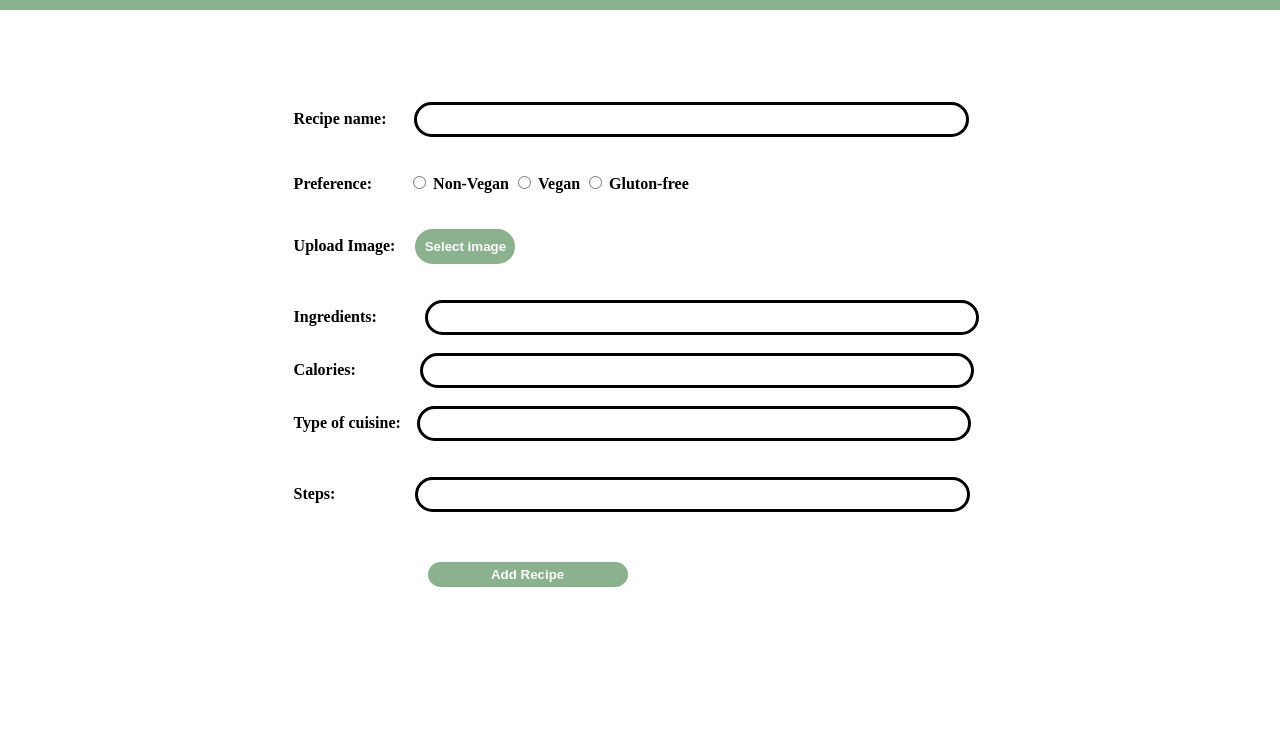
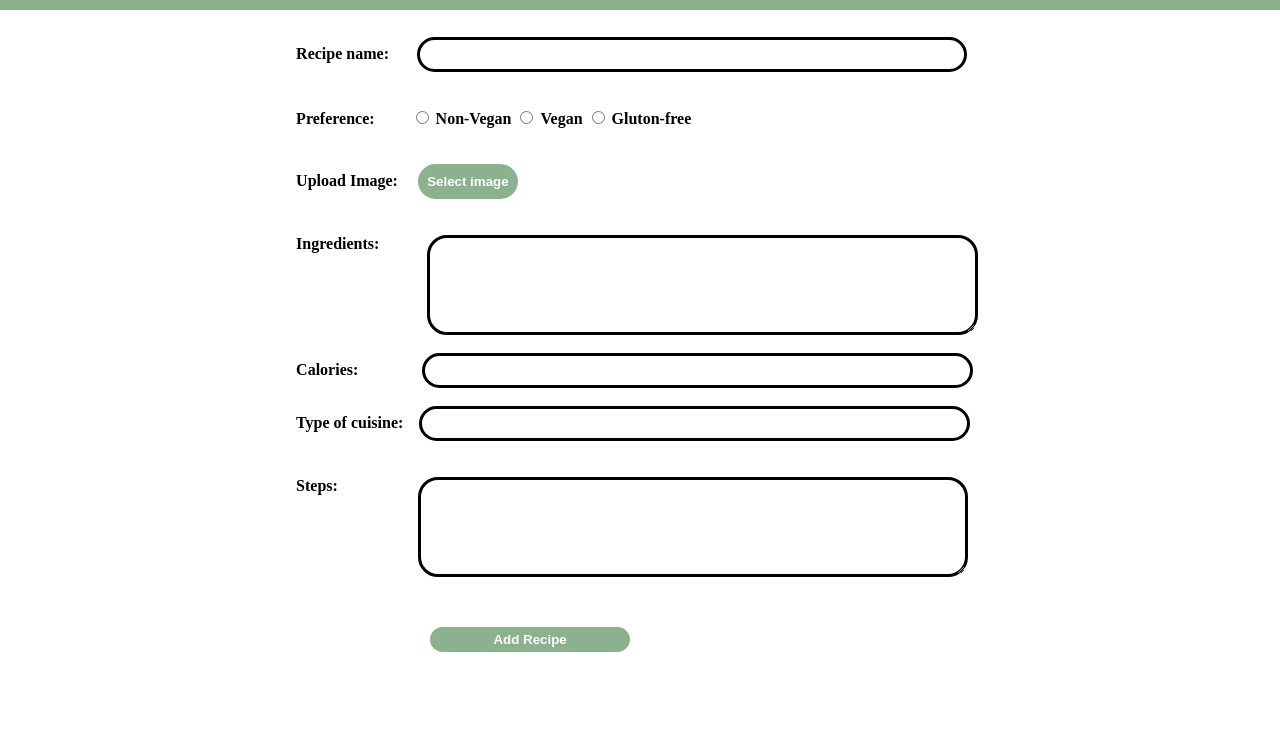
Before and after one commit to Group-Project-CP317/Weekly-Recipe-Generator, a Django app: page /create-recipe in a window 1280 px wide. Shown: the part 80-810 px from the top of the page. Run offline with Django 4.2, Linux system fonts and the light colour scheme.

Commit message:
updated create recipe

```diff
--- a/app/static/main.css
+++ b/app/static/main.css
@@ -428,7 +428,30 @@ h3 {
     color: #ffffff;
 }
 
+.add-recipe-button:hover {
+    cursor: pointer;
+}
+
 .tab{
     display:inline-block;
     margin-left: 40px;
 }
+
+.inputField-steps {
+    height: 100px;
+    vertical-align: text-top;
+    padding: 1%;
+    text-align: left;
+}
+
+.inputField-ingredients {
+    height: 100px;
+    vertical-align: text-top;
+    padding: 1%;
+    text-align: left;
+}
+
+.inputField-recipe{
+    text-align: left;
+    padding-left: 1%;
+}
--- a/app/templates/create-recipe.html
+++ b/app/templates/create-recipe.html
@@ -10,35 +10,35 @@
     <form method="POST">
         {% csrf_token %}
         <label for ="Rname"><b>Recipe name:</b>&emsp;&ensp;</label>
-        <input type="text" id="rname" name="name" class="inputField"><br><br><br>
+        <input type="text" id="rname" name="name" class="inputField inputField-recipe"><br><br><br>
 
         <label for ="Preference"><b>Preference:  </b>&emsp;&ensp;&nbsp;</label>
         <input type="radio" name="preference" id="preference1" value="Non-vegan" required>
         <label for="preference1"><b>Non-Vegan</b></label>
         <input type="radio" name="preference" id="preference2" value="Vegan">
         <label for="preference2"><b>Vegan</b></label>
-        <input type="radio" name="preference" id="preference3" value="Gluton-free">
+        <input type="radio" name="preference" id="preference3" value="Gluton-Free">
         <label for="preference3"><b>Gluton-free</b></label>
         <br><br><br>
 
         <label for ="Uimage"><b>Upload Image:</b></label>&emsp;
-        <button class="button">Select image</button>
+        <button class="button" type="button">Select image</button>
         <br><br><br>
 
         <label for ="Ingredient"><b>Ingredients:</b></label><span class="tab"></span>&nbsp;
-        <input type="text" id="ingredient" name="ingredients" class="inputField inputField-ingredients" required>
+        <textarea type="text" id="ingredient" name="ingredients" class="inputField inputField-ingredients" required></textarea>
         <br><br>
 
         <label for ="Ingredient"><b>Calories:</b></label><span class="tab"></span>&nbsp;&emsp;
-        <input type="text" id="ingredient" name="calories" class="inputField">
+        <input type="text" id="ingredient" name="calories" class="inputField inputField-recipe" required>
         <br><br>
 
         <label for ="Cuisine"><b>Type of cuisine: </b></label>&nbsp;&nbsp;
-        <input type="text" id="cuisine" name="type" class="inputField" required>
+        <input type="text" id="cuisine" name="type" class="inputField inputField-recipe" required></textarea>
         <br><br><br>
 
         <label for ="Steps"><b>Steps: </b></label><span class="tab"></span>&emsp;&emsp;
-        <input type="text" id="step" name="steps" class="inputField inputField-steps" required><span class="tab"></span><span class="tab"></span>
+        <textarea type="text" id="step" name="steps" class="inputField inputField-steps" required></textarea><span class="tab"></span><span class="tab"></span>
 
         <button class="add-recipe-button" style="margin: 50px; " type="submit">Add Recipe</button>
     </form>
--- a/app/views.py
+++ b/app/views.py
@@ -132,8 +132,12 @@ def create_recipe_view(request):
         form = CreateRecipe(request.POST)
         if form.is_valid():
             recipe = form.save()
-            if request.preference == "Vegan":
+            if request.POST.get("preference") == "Vegan":
                 recipe.is_vegan = True
+            elif request.POST.get("preference") == "Gluton-free":
+                recipe.is_glutenFree = True
+            else:
+                recipe.is_vegan = False
             recipe.author = user
             recipe.save()
             return redirect('/')
```
